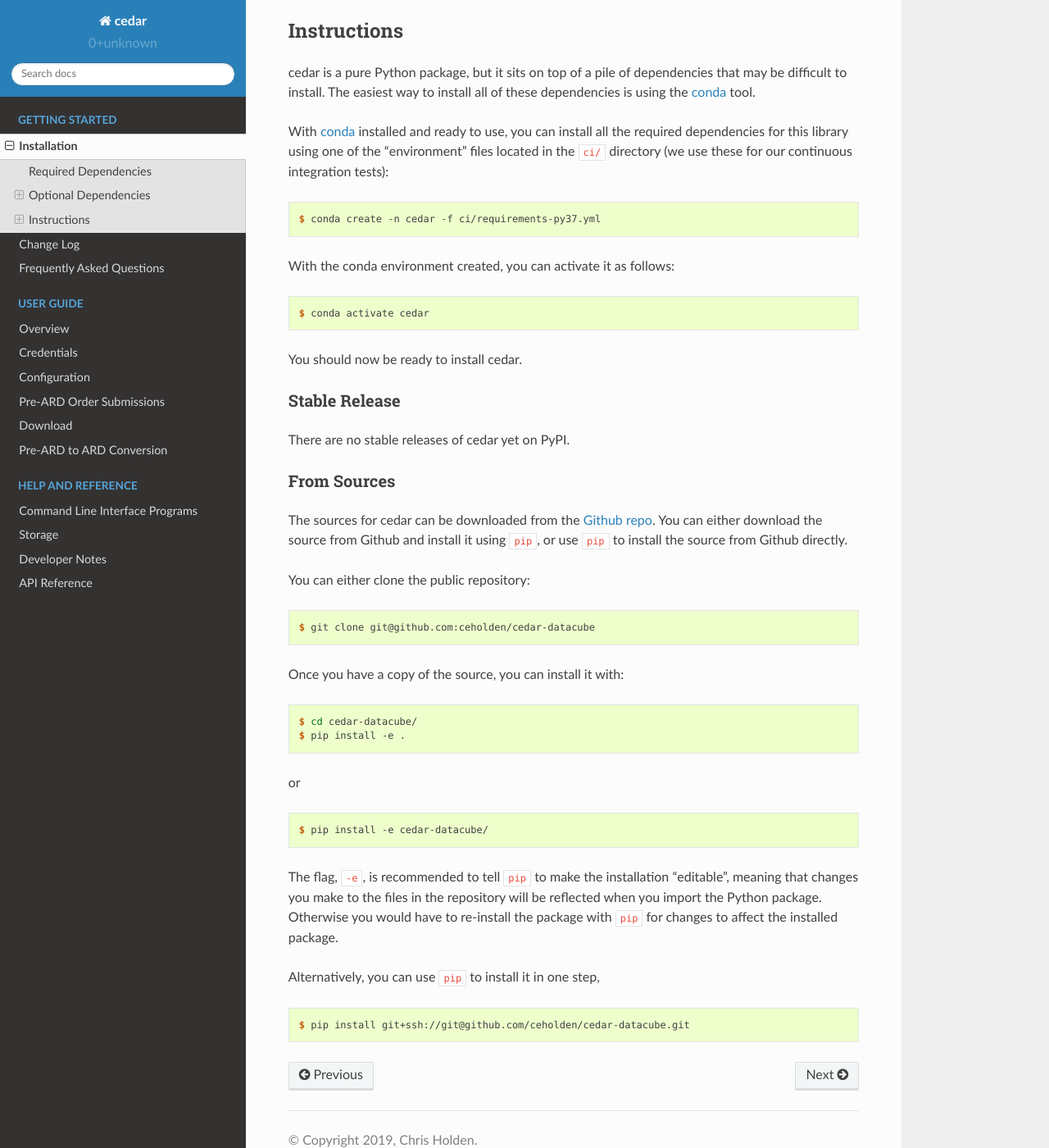
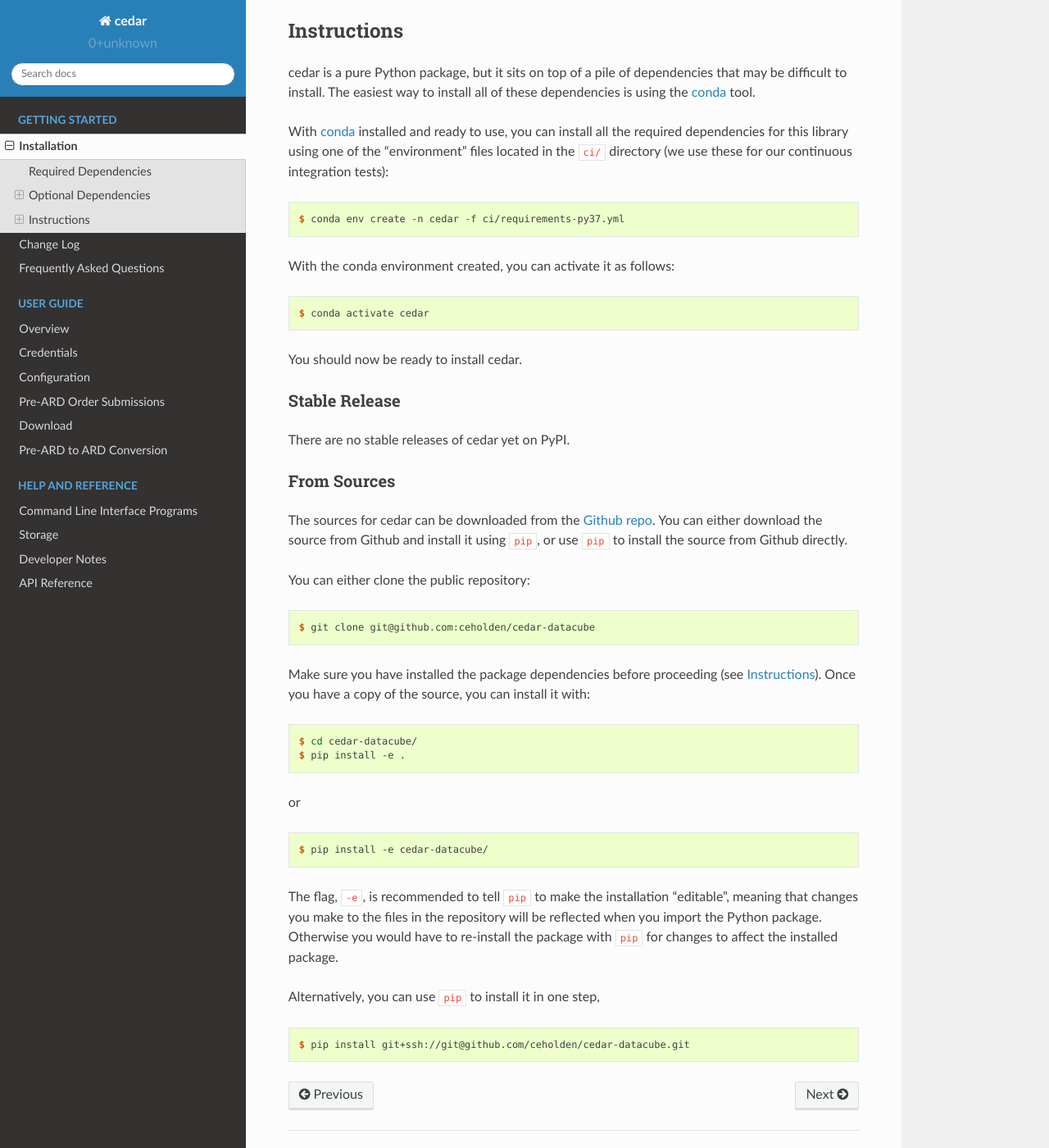
Before and after one commit to ceholden/cedar-datacube, a Sphinx documentation site: the page built from docs/source/install.rst, in a window 1280 px wide and 1400 px high, scrolled down 1459 px. Shown: the whole window at 82% size. Built offline with Sphinx 7.4.7 and the Read the Docs theme 2.0.0, drawn with Linux system fonts in a browser that asks for light colours.

Commit message:
Fix conda env create command & remind about deps

```diff
--- a/docs/source/install.rst
+++ b/docs/source/install.rst
@@ -65,6 +65,8 @@
 - numpydoc
 
 
+.. _instructions:
+
 Instructions
 ------------
 
@@ -78,7 +80,7 @@
 
 .. code-block:: console
 
-   $ conda create -n cedar -f ci/requirements-py37.yml
+   $ conda env create -n cedar -f ci/requirements-py37.yml
 
 
 With the conda environment created, you can activate it as follows:
@@ -110,7 +112,9 @@
 
     $ git clone git@github.com:ceholden/cedar-datacube
 
-Once you have a copy of the source, you can install it with:
+Make sure you have installed the package dependencies before proceeding
+(see Instructions_). Once you have a copy of the source, you can install it
+with:
 
 .. code-block:: console
 
```
